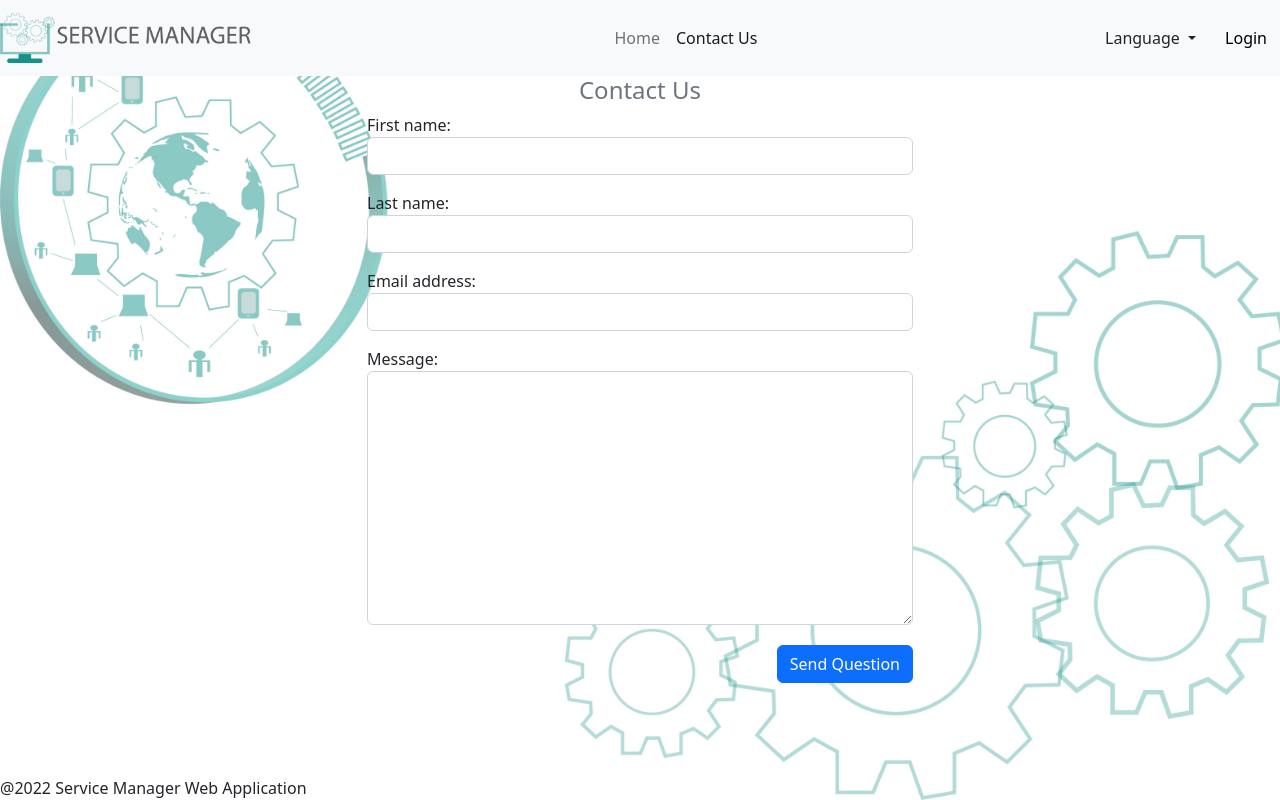
After one commit to svetlinst/Service-manager, a Django app: page /en/contact_us/ in a window 1280 px wide. The commit adds this page. Run offline with Django 4.2, Linux system fonts and the light colour scheme; parts of the project's set-up code (start-up, migrations or seed data) failed here and were passed over; some libraries are stand-ins or nearby versions.

Commit message:
Create a Contact us page

```diff
--- a/service_manager/service_manager/main/forms.py
+++ b/service_manager/service_manager/main/forms.py
@@ -64,3 +64,10 @@ class HandoverServiceOrderForm(BootstrapFormMixin, forms.ModelForm):
         service_order_header = ServiceOrderHeader.objects.get(pk=service_order_id)
         representatives = CustomerRepresentative.objects.filter(customer_id=service_order_header.customer_id)
         self.fields['handed_over_to'].queryset = representatives
+
+
+class ContactForm(BootstrapFormMixin, forms.Form):
+    first_name = forms.CharField(max_length=20)
+    last_name = forms.CharField(max_length=20)
+    email_address = forms.EmailField(max_length=200)
+    message = forms.CharField(widget=forms.Textarea, max_length=2000)
--- /dev/null
+++ b/service_manager/service_manager/main/templates/contact_us.html
@@ -0,0 +1,16 @@
+{% extends 'base.html' %}
+{% load i18n %}
+{% block content %}
+    <h4 class='text-center text-secondary'>{% trans 'Contact Us' %}</h4>
+    <div class="row">
+        <div class="col-lg-3"></div>
+        <div class="col-lg-6">
+            <form method="post" action="{% url 'contact_us' %}">
+                {% csrf_token %}
+                {{ form.as_p }}
+                <button type="submit" class="btn btn-primary mt-1 float-end">{% trans 'Send Question' %}</button>
+            </form>
+        </div>
+        <div class="col-lg-3"></div>
+    </div>
+{% endblock %}
--- a/service_manager/service_manager/main/templates/index.html
+++ b/service_manager/service_manager/main/templates/index.html
@@ -5,6 +5,8 @@
     {#    <div class="jumbotron">#}
     {% if not request.user.is_anonymous %}
         <h3 class="text-end">{% trans 'Hello' %}, {{ request.user.profile.full_name }}!</h3>
+    {% else %}
+        <h3 class="text-end"></h3>
     {% endif %}
 
     <div class="p-1 mb-4 bg-light rounded-3">
@@ -53,7 +55,7 @@
                 <p>{% blocktrans %}Not sure how the application works? No problem, just follow the link below and ask
                     your
                     questions!{% endblocktrans %}</p>
-                <button class="btn btn-outline-secondary">{% blocktrans %}I need Support{% endblocktrans %}</button>
+                <a class="btn btn-outline-secondary" href="{% url 'contact_us' %}">{% blocktrans %}I need Support{% endblocktrans %}</a>
             </div>
         </div>
     </div>
--- a/service_manager/service_manager/main/templatetags/active_tabs.py
+++ b/service_manager/service_manager/main/templatetags/active_tabs.py
@@ -13,6 +13,9 @@ GROUP_NAMES = {
     'master_data': master_data_url_patterns,
 }
 
+# todo: handle active tabl selection with JS
+COMMON_TABS = ['index', 'contact_us',]
+
 
 @register.filter(name='is_active_nav_link')
 def is_active_nav_link(url_path, tab_group_name):
@@ -20,7 +23,7 @@ def is_active_nav_link(url_path, tab_group_name):
 
     url_patterns = GROUP_NAMES[tab_group_name]
 
-    url_pattern_names = [x.name for x in url_patterns if x.name != 'index']
+    url_pattern_names = [x.name for x in url_patterns if x.name not in COMMON_TABS]
 
     if url_path in url_pattern_names:
         is_active = True
--- a/service_manager/service_manager/main/urls.py
+++ b/service_manager/service_manager/main/urls.py
@@ -7,10 +7,12 @@ from service_manager.main.views import get_index, ServiceOrderHeaderPendingServi
     CreateServiceOrderHeader, CreateServiceOrderDetailView, ServiceOrderDetailsListView, \
     EditServiceOrderDetailView, DeleteServiceOrderDetailView, complete_service_order, CreateServiceOrderNoteView, \
     ServiceOrderNotesListView, EditServiceOrderNoteView, DeleteServiceOrderNoteView, DeleteServiceOrderHeaderView, \
-    ServiceOrderHeaderServicedListView, rollback_service_order, HandoverServiceOrderView, ServiceOrderNoteDetailView
+    ServiceOrderHeaderServicedListView, rollback_service_order, HandoverServiceOrderView, ServiceOrderNoteDetailView, \
+    contact_us
 
 urlpatterns = [
                   path('', get_index, name='index'),
+                  path('contact_us/', contact_us, name='contact_us'),
                   path('service_orders/pending/', ServiceOrderHeaderPendingServiceListView.as_view(),
                        name='service_orders_list_pending_service'),
                   path('service_orders/serviced/', ServiceOrderHeaderServicedListView.as_view(),
--- a/service_manager/service_manager/main/views.py
+++ b/service_manager/service_manager/main/views.py
@@ -8,9 +8,10 @@ from django.urls import reverse_lazy, reverse
 from django.contrib.auth import mixins as auth_mixins
 
 from service_manager.main.forms import CreateServiceOrderHeaderForm, CreateServiceOrderDetailForm, \
-    EditServiceOrderDetailForm, CreateServiceOrderNoteForm, HandoverServiceOrderForm
+    EditServiceOrderDetailForm, CreateServiceOrderNoteForm, HandoverServiceOrderForm, ContactForm
 from service_manager.main.models import Customer, CustomerAsset, ServiceOrderHeader, ServiceOrderDetail, \
     ServiceOrderNote
+from service_manager.main.tasks import send_contact_us_email
 
 
 def get_index(request):
@@ -298,3 +299,23 @@ class HandoverServiceOrderView(auth_mixins.PermissionRequiredMixin, views.Update
         service_oder.save()
 
         return super().form_valid(form)
+
+
+def contact_us(request):
+    if request.method == 'POST':
+        form = ContactForm(request.POST)
+        if form.is_valid():
+            email_data = {
+                'first_name': form.cleaned_data['first_name'],
+                'last_name': form.cleaned_data['last_name'],
+                'email_address': form.cleaned_data['email_address'],
+                'message': form.cleaned_data['message'],
+            }
+            send_contact_us_email.delay(email_data)
+            return redirect('index')
+
+    form = ContactForm()
+    context = {
+        'form': form,
+    }
+    return render(request, 'contact_us.html', context)
--- a/service_manager/service_manager/settings.py
+++ b/service_manager/service_manager/settings.py
@@ -200,3 +200,5 @@ EMAIL_HOST_USER = os.environ.get('EMAIL_HOST_USER')
 EMAIL_HOST_PASSWORD = os.environ.get('EMAIL_HOST_PASSWORD')
 EMAIL_PORT = os.environ.get('EMAIL_PORT')
 EMAIL_USE_SSL = bool(os.environ.get('EMAIL_USE_SSL'))
+
+SUPPORT_EMAIL = os.environ.get('SUPPORT_EMAIL')
--- a/service_manager/templates/base.html
+++ b/service_manager/templates/base.html
@@ -42,7 +42,6 @@
                        href="{% url 'index' %}">{% trans 'Home' %}<span class="sr-only">(current)</span></a>
                 </li>
                 {% if request.user.is_authenticated %}
-
                     {% if perms.customers.view_customer %}
                         <li class="nav-item">
                             <a class="nav-link {% if url_name|is_active_nav_link:'customers' %}active{% endif %}"
@@ -112,6 +111,10 @@
                         </li>
                     {% endif %}
                 {% endif %}
+                <li class="nav-item">
+                    <a class="nav-link {% if url_name == 'contact_us' %}active{% endif %}"
+                       href="{% url 'contact_us' %}">{% trans 'Contact Us' %}<span class="sr-only">(current)</span></a>
+                </li>
             </ul>
 
             {#        Language selection#}
```
Also changed, not shown: service_manager/service_manager/main/tasks.py (+12 -0 lines), service_manager/templates/email_templates/contact_us_mail_template.html (added, +11 -0 lines).
